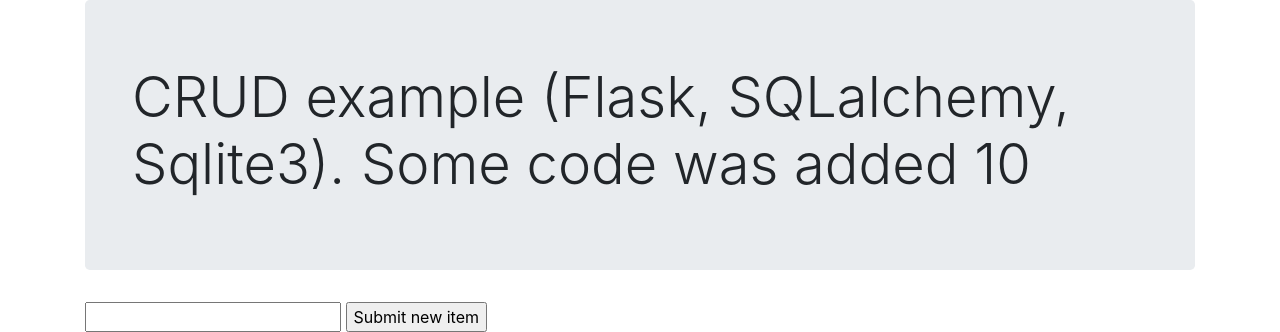
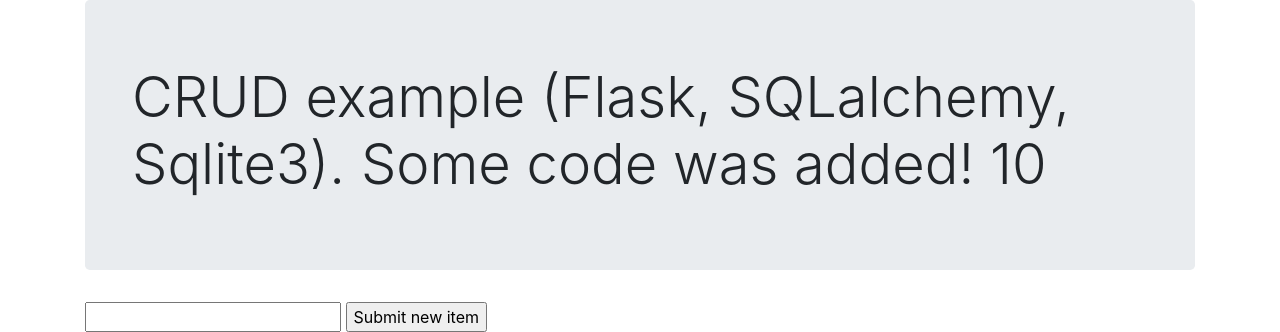
Before and after one commit to SimonYasn/otus, a Flask app: template templates/index.html in a window 1280 px wide. Shown: the part 56-388 px from the top of the page. Run offline with Flask 2, Linux system fonts and the light colour scheme; data comes from the database, SQL or seed files in the repository; the template is opened without the code that fills it: values that come from a table or form of the project are taken from there, most other values are stand-ins (such as "Sample title", 1, 10 or a date in 2020); some libraries are stand-ins or nearby versions.

Commit message:
add some code

```diff
--- a/templates/index.html
+++ b/templates/index.html
@@ -19,7 +19,7 @@
     <div class="container">
         <div class="jumbotron">
             <div class="container">
-                <h1 class="display-4">CRUD example (Flask, SQLalchemy, Sqlite3). Some code was added <span>{{ tasks_total }}</span></h1>
+                <h1 class="display-4">CRUD example (Flask, SQLalchemy, Sqlite3). Some code was added! <span>{{ tasks_total }}</span></h1>
             </div>
         </div>
     </div>
```
